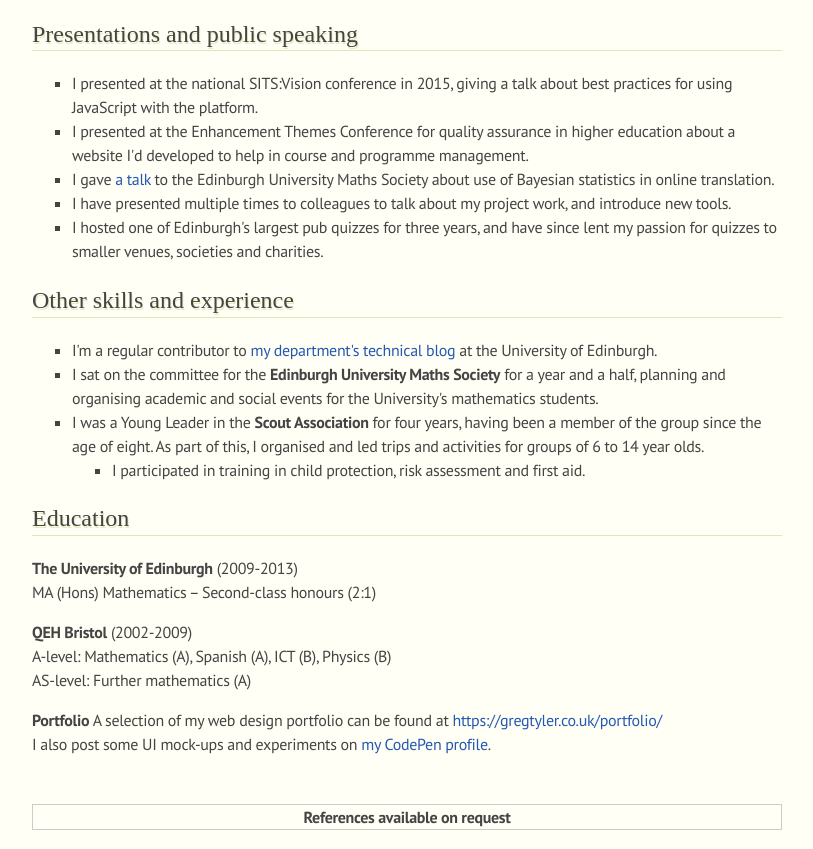
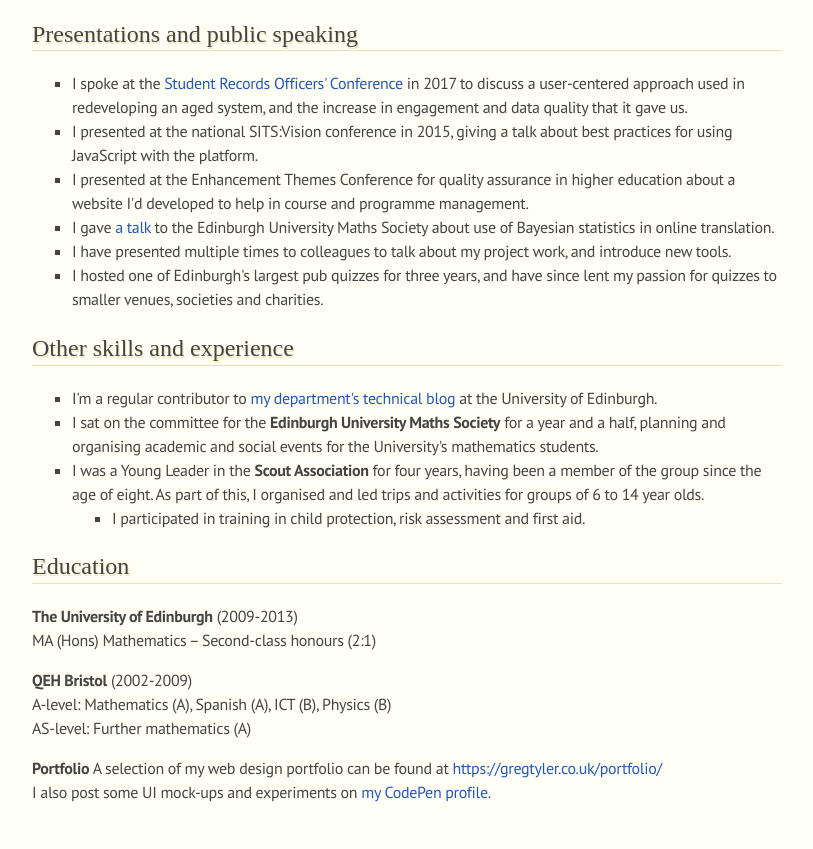
Before and after one commit to gregtyler/CV, a website: page src/index.html in a window 1280 px wide. Shown: the part 2304-3153 px from the top of the page, without its empty margins (233-1046 px from the left). Drawn offline with Linux system fonts and the light colour scheme; a web font is replaced by a local one.

Commit message:
Add SROC talk to presentation section

```diff
--- a/src/index.html
+++ b/src/index.html
@@ -142,6 +142,7 @@
 
     <h2 id="speaking">Presentations and public speaking</h2>
     <ul>
+        <li>I spoke at the <a href="http://www.sroc.ac.uk/sessions/a-second-attempt-at-a-module-creation-approval-and-maintenance-in-sits">Student Records Officers' Conference</a> in 2017 to discuss a user-centered approach used in redeveloping an aged system, and the increase in engagement and data quality that it gave us.
         <li>I presented at the national SITS:Vision conference in 2015, giving a talk about best practices for using JavaScript with the platform.
         <li>I presented at the Enhancement Themes Conference for quality assurance in higher education about a website I'd developed to help in course and programme management.
         <li>I gave <a href="https://www.youtube.com/watch?v=LiI406lJHmc">a talk</a> to the Edinburgh University Maths Society about use of Bayesian statistics in online translation.
```
